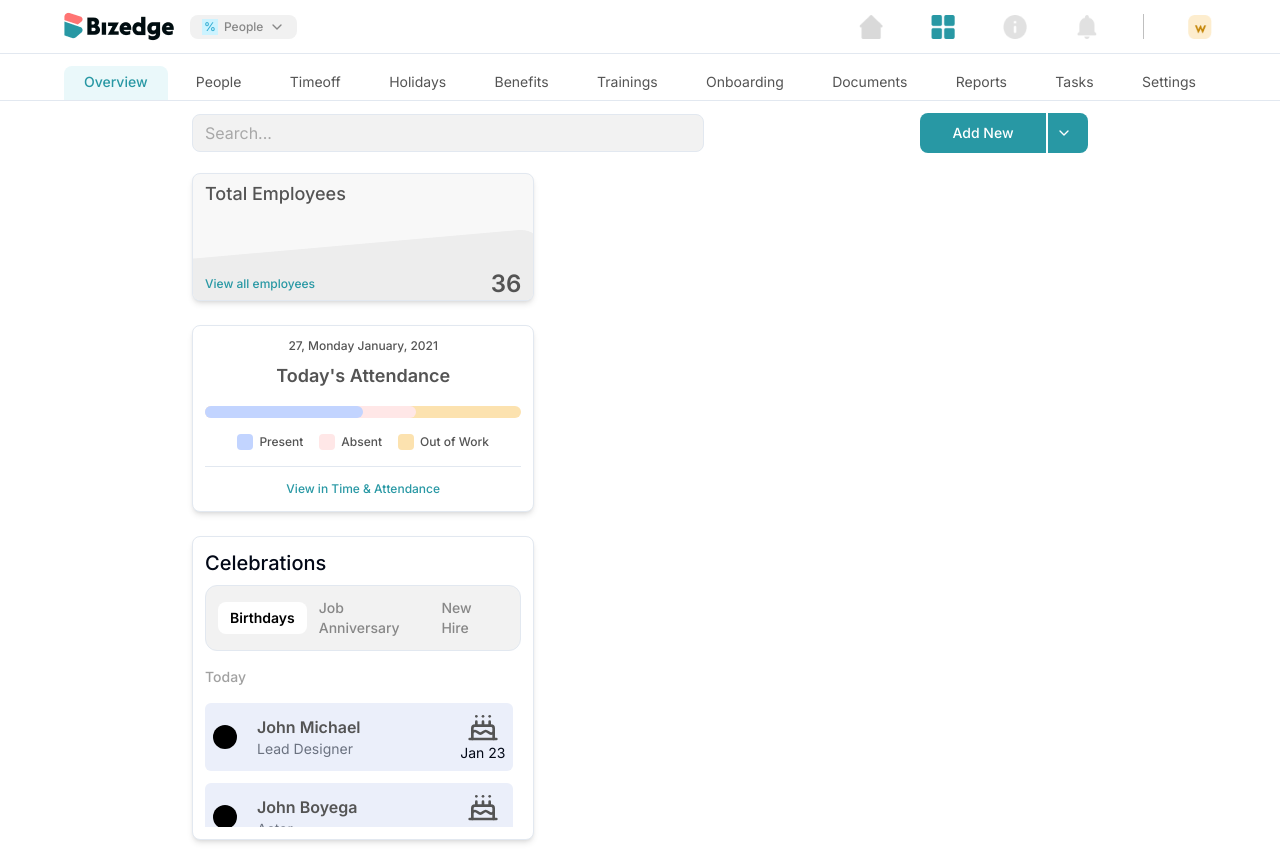
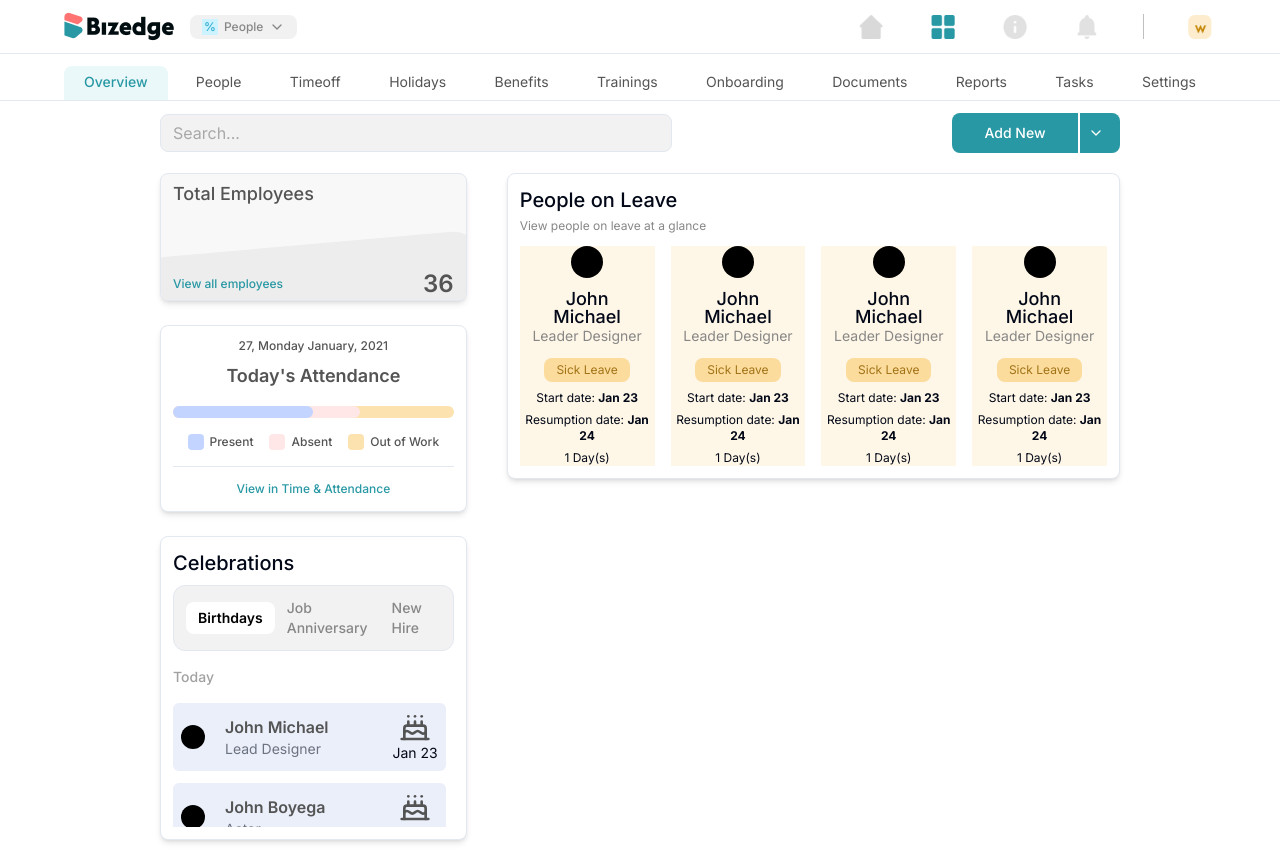
Before and after one commit to kryptcode/torilo-assessment, a React (Vite) app: page / in a window 1280 px wide. Built offline with nearby package versions, Linux system fonts and the light colour scheme.

Commit message:
"build error fix"

```diff
--- a/src/App.tsx
+++ b/src/App.tsx
@@ -4,6 +4,7 @@ import { SearchBox } from "./components/dashboard/searchbox";
 import { EmployeesChart } from "./components/dashboard/employees-chart";
 import { AttendanceCard } from "./components/dashboard/attendance-card";
 import { CelebrationsCard } from "./components/dashboard/celebrations-card";
+import { Leave } from "./components/dashboard/leave";
 
 const tabs = [
   "Overview",
@@ -45,10 +46,10 @@ function App() {
         </div>
 
         <div>
-          <div className="w-[90%] lg:w-[70%] mx-auto ">
+          <div className="w-[90%] lg:w-[75%] mx-auto ">
             <SearchBox />
 
-            <div className="flex flex-col lg:flex-row space-y-10 space-y-0 lg:space-x-10 mt-5">
+            <div className="flex flex-col lg:flex-row space-y-10 lg:space-y-0 lg:space-x-10 mt-5">
                 {/* Left Container */}
               <div className="flex-1 space-y-6">
                 <EmployeesChart />
@@ -57,8 +58,9 @@ function App() {
 
                 <div></div>
               </div>
-              <div className="flex-[1.5] ">
 
+              <div className="flex-[2] ">
+                <Leave />
               </div>
             </div>
           </div>
--- a/src/components/dashboard/attendance-card.tsx
+++ b/src/components/dashboard/attendance-card.tsx
@@ -1,4 +1,4 @@
-import React from 'react'
+
 
 export const AttendanceCard = () => {
   return (
--- a/src/components/dashboard/celebrations-card.tsx
+++ b/src/components/dashboard/celebrations-card.tsx
@@ -1,5 +1,5 @@
 import { Cake } from "lucide-react";
-import React, { useState } from "react";
+import { useState } from "react";
 
 export const CelebrationsCard = () => {
   const [activeTab, setActiveTab] = useState("birthdays");
--- a/src/components/dashboard/employees-chart.tsx
+++ b/src/components/dashboard/employees-chart.tsx
@@ -1,4 +1,4 @@
-import React from "react";
+
 
 export const EmployeesChart = () => {
   return (
--- /dev/null
+++ b/src/components/dashboard/leave.tsx
@@ -0,0 +1,53 @@
+
+
+export const Leave = () => {
+  return (
+    <div className="bg-white shadow-md border p-3  rounded-lg">
+      <h4 className="text-xl font-medium mb-1">People on Leave</h4>
+      <p className='text-xs text-[#878787] mb-3'>View people on leave at a glance</p>
+
+      <div className='flex justify-between   space-x-4 rounded-xl '>
+        <div className='flex flex-col items-center text-center bg-[#fef6e6]'>
+            <div className='h-8  w-8 bg-black rounded-full mb-3' />
+            <h3 className='font-medium text-lg leading-none'>John <br /> Michael</h3>
+            <h6 className='text-[#878787] text-sm mb-3'>Leader Designer</h6>
+
+            <div className='p-1 px-3 rounded-lg bg-[#fcdc9c] text-[#a17318] text-xs mb-2 '>Sick Leave</div>
+            <div className='text-xs'>Start date: <b>Jan 23</b></div>
+            <div className='text-xs my-1.5'>Resumption date: <b>Jan 24</b></div>
+            <div className='text-xs'>1 Day(s) </div>
+        </div>
+        <div className='flex flex-col items-center text-center bg-[#fef6e6]'>
+            <div className='h-8  w-8 bg-black rounded-full mb-3' />
+            <h3 className='font-medium text-lg leading-none'>John <br /> Michael</h3>
+            <h6 className='text-[#878787] text-sm mb-3'>Leader Designer</h6>
+
+            <div className='p-1 px-3 rounded-lg bg-[#fcdc9c] text-[#a17318] text-xs mb-2 '>Sick Leave</div>
+            <div className='text-xs'>Start date: <b>Jan 23</b></div>
+            <div className='text-xs my-1.5'>Resumption date: <b>Jan 24</b></div>
+            <div className='text-xs'>1 Day(s) </div>
+        </div>
+        <div className='flex flex-col items-center text-center bg-[#fef6e6]'>
+            <div className='h-8  w-8 bg-black rounded-full mb-3' />
+            <h3 className='font-medium text-lg leading-none'>John <br /> Michael</h3>
+            <h6 className='text-[#878787] text-sm mb-3'>Leader Designer</h6>
+
+            <div className='p-1 px-3 rounded-lg bg-[#fcdc9c] text-[#a17318] text-xs mb-2 '>Sick Leave</div>
+            <div className='text-xs'>Start date: <b>Jan 23</b></div>
+            <div className='text-xs my-1.5'>Resumption date: <b>Jan 24</b></div>
+            <div className='text-xs'>1 Day(s) </div>
+        </div>
+        <div className='flex flex-col items-center text-center bg-[#fef6e6]'>
+            <div className='h-8  w-8 bg-black rounded-full mb-3' />
+            <h3 className='font-medium text-lg leading-none'>John <br /> Michael</h3>
+            <h6 className='text-[#878787] text-sm mb-3'>Leader Designer</h6>
+
+            <div className='p-1 px-3 rounded-lg bg-[#fcdc9c] text-[#a17318] text-xs mb-2 '>Sick Leave</div>
+            <div className='text-xs'>Start date: <b>Jan 23</b></div>
+            <div className='text-xs my-1.5'>Resumption date: <b>Jan 24</b></div>
+            <div className='text-xs'>1 Day(s) </div>
+        </div>
+      </div>
+    </div>
+  )
+}
--- a/src/components/dashboard/nav.tsx
+++ b/src/components/dashboard/nav.tsx
@@ -1,6 +1,4 @@
-import { Bell, ChevronDown, Home, MenuIcon } from "lucide-react";
-import React from "react";
-import { Separator } from "../ui/separator";
+import { ChevronDown, MenuIcon } from "lucide-react";
 
 export const Navbar = () => {
   return (
--- a/src/components/dashboard/searchbox.tsx
+++ b/src/components/dashboard/searchbox.tsx
@@ -1,5 +1,5 @@
 import { ChevronDown } from "lucide-react";
-import React, { useEffect, useRef, useState } from "react";
+import {  useState } from "react";
 
 import {
   DropdownMenu,
@@ -22,8 +22,8 @@ const items = [
 ];
 
 export const SearchBox = () => {
-  const [isOpen, setIsOpen] = useState(false);
-  const dropdownRef = useRef<HTMLDivElement>(null);
+  // const [isOpen, setIsOpen] = useState(false);
+  // const dropdownRef = useRef<HTMLDivElement>(null);
   const [query, setQuery] = useState<string>("");
   const [filteredItems, setFilteredItems] = useState<any>([]);
 
@@ -37,25 +37,25 @@ export const SearchBox = () => {
     );
   };
 
-  const toggleDropdown = () => {
-    setIsOpen(!isOpen);
-  };
+  // const toggleDropdown = () => {
+  //   setIsOpen(!isOpen);
+  // };
 
-  useEffect(() => {
-    const handleClickOutside = (event: MouseEvent) => {
-      if (
-        dropdownRef.current &&
-        !dropdownRef.current.contains(event.target as Node)
-      ) {
-        setIsOpen(false);
-      }
-    };
+  // useEffect(() => {
+  //   const handleClickOutside = (event: MouseEvent) => {
+  //     if (
+  //       dropdownRef.current &&
+  //       !dropdownRef.current.contains(event.target as Node)
+  //     ) {
+  //       setIsOpen(false);
+  //     }
+  //   };
 
-    document.addEventListener("mousedown", handleClickOutside);
-    return () => {
-      document.removeEventListener("mousedown", handleClickOutside);
-    };
-  }, []);
+  //   document.addEventListener("mousedown", handleClickOutside);
+  //   return () => {
+  //     document.removeEventListener("mousedown", handleClickOutside);
+  //   };
+  // }, []);
 
   return (
     <div className="flex justify-between items-center">
```
